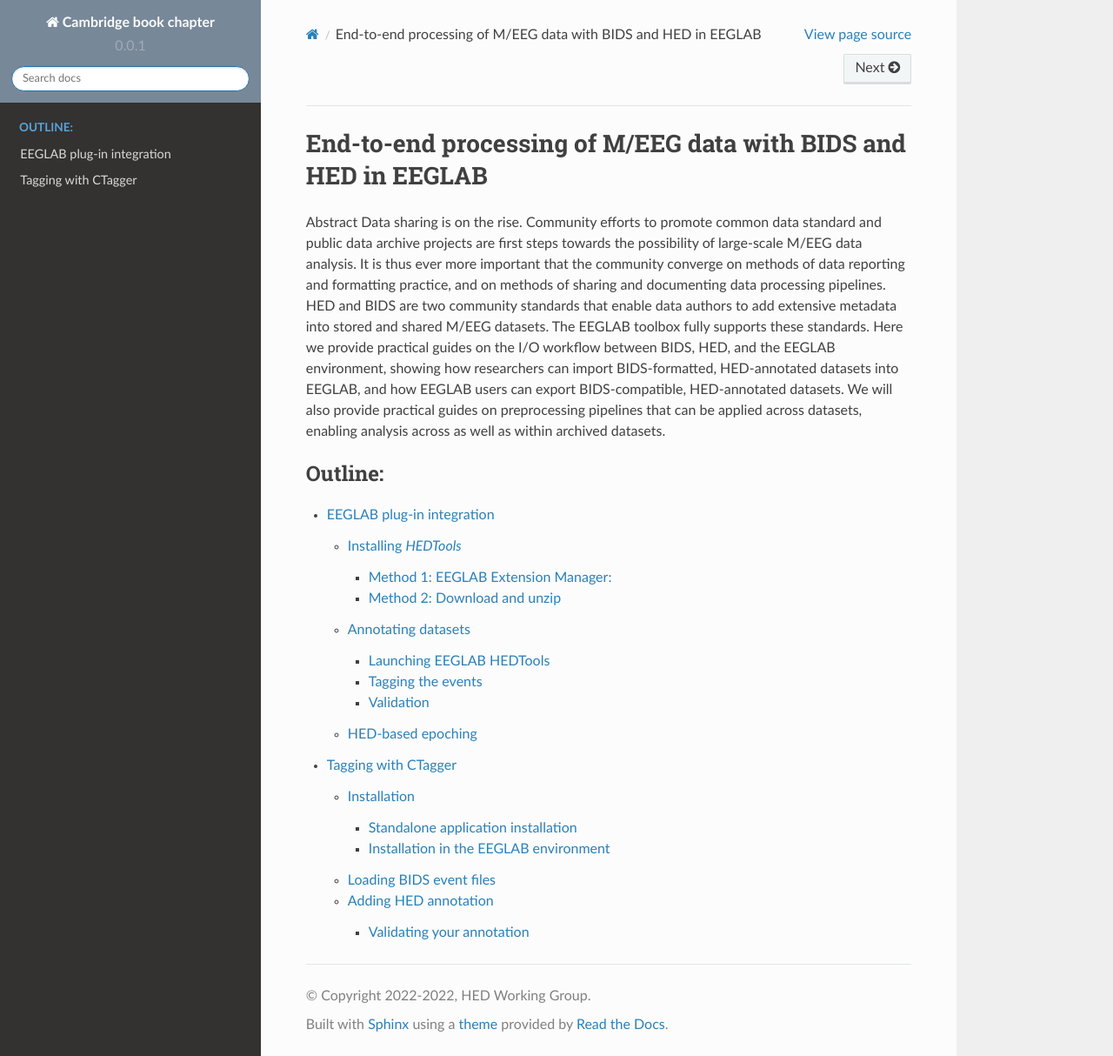
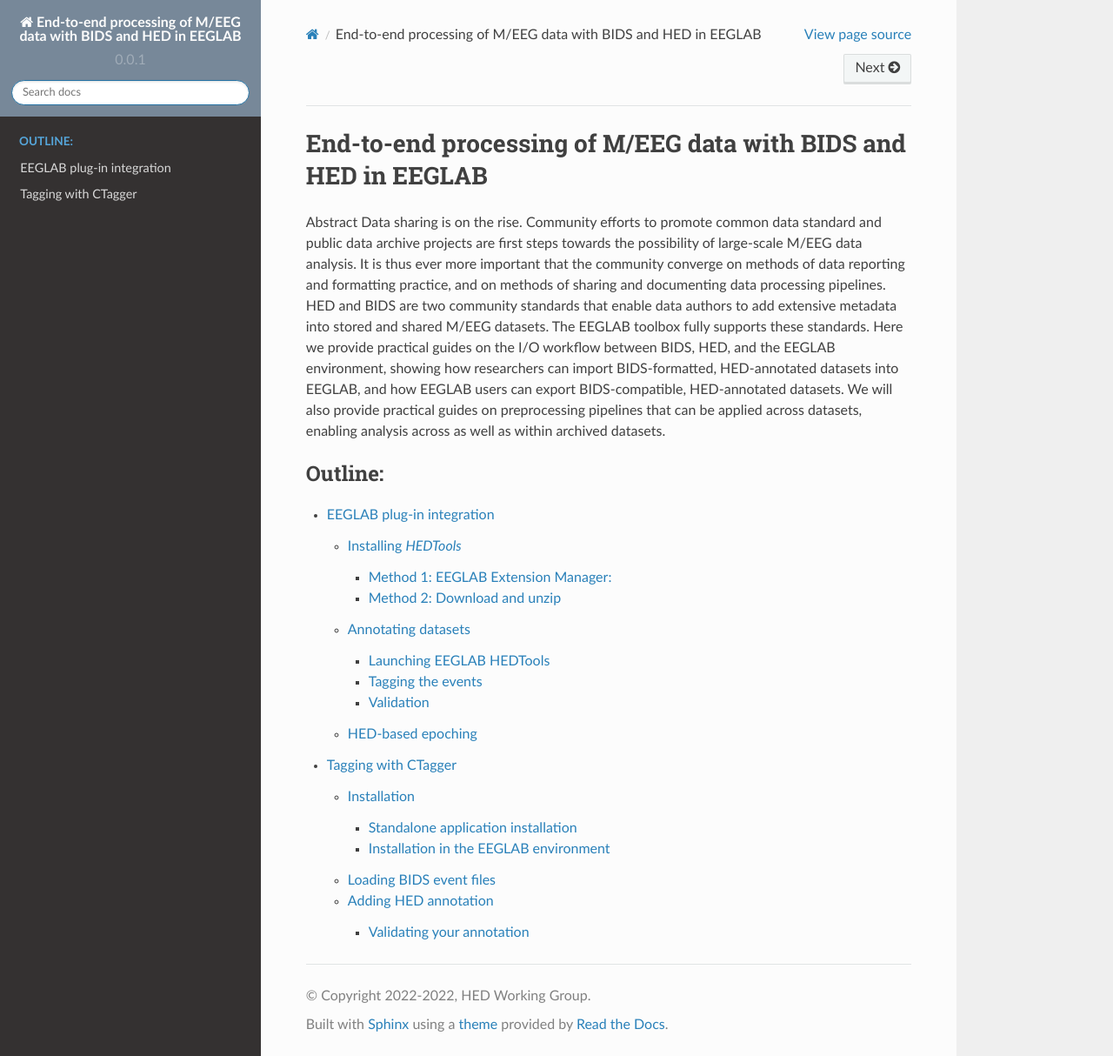
Before and after one commit to dungscout96/cambridge-book-chapter, a Sphinx documentation site: the page built from docs/source/index.rst, in a window 1280 px wide and 1214 px high. Shown: the whole window at 87% size. Built offline with Sphinx 7.4.7 and the Read the Docs theme 2.0.0, drawn with Linux system fonts in a browser that asks for light colours.

Commit message:
Update conf.py

```diff
--- a/docs/source/conf.py
+++ b/docs/source/conf.py
@@ -21,9 +21,9 @@
 
 # -- Project information -----------------------------------------------------
 
-project = 'Cambridge book chapter'
+project = 'End-to-end processing of M/EEG data with BIDS and HED in EEGLAB'
 copyright = '2022-{}, HED Working Group'.format(date.today().year)
-author = 'HED Working Group'
+author = ' Dung Truong, Arnaud Delorme, Kay Robbins, Scott Makeig'
 
 # The full version, including alpha/beta/rc tags
 version = '0.0.1'
```
